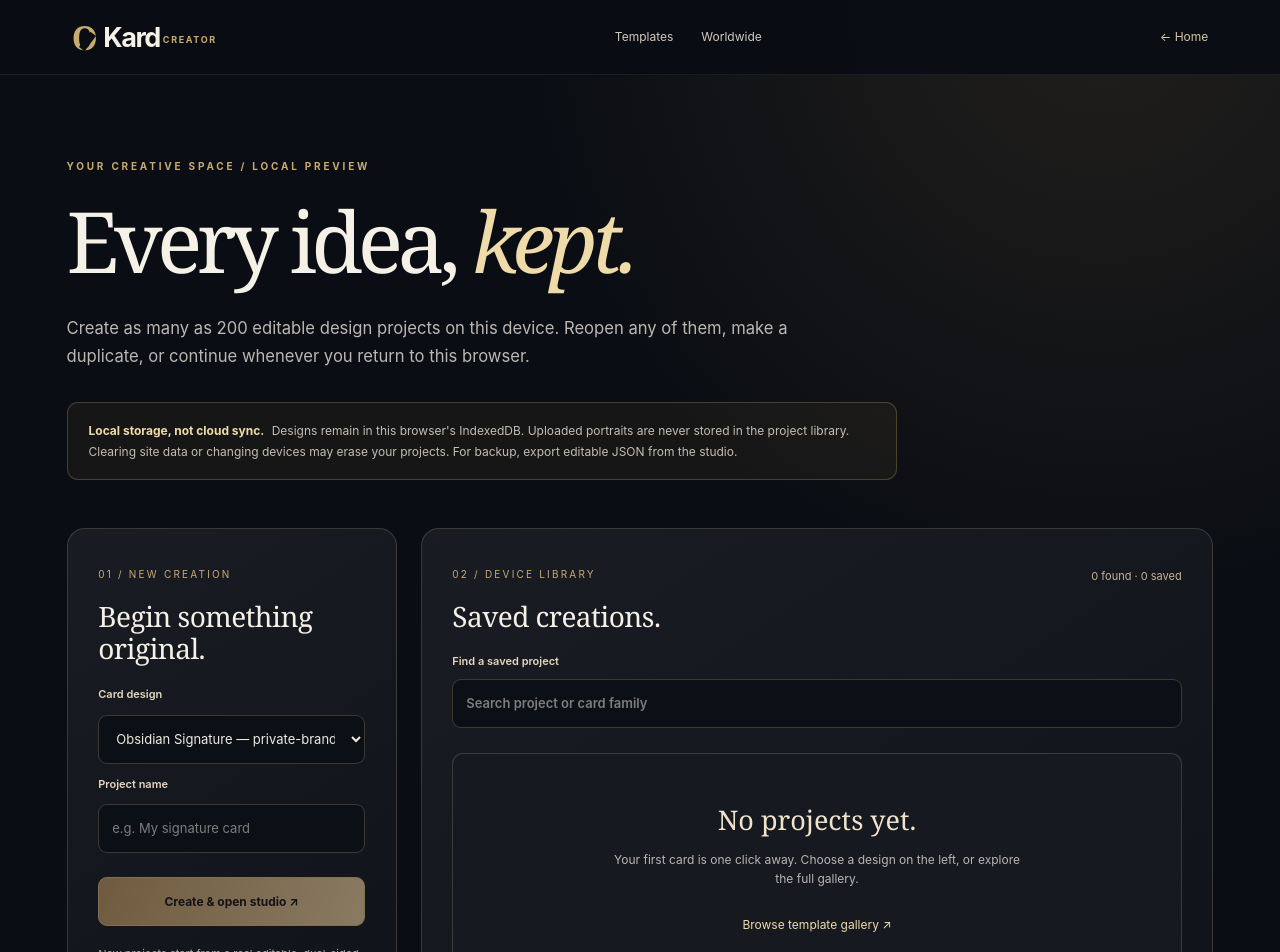
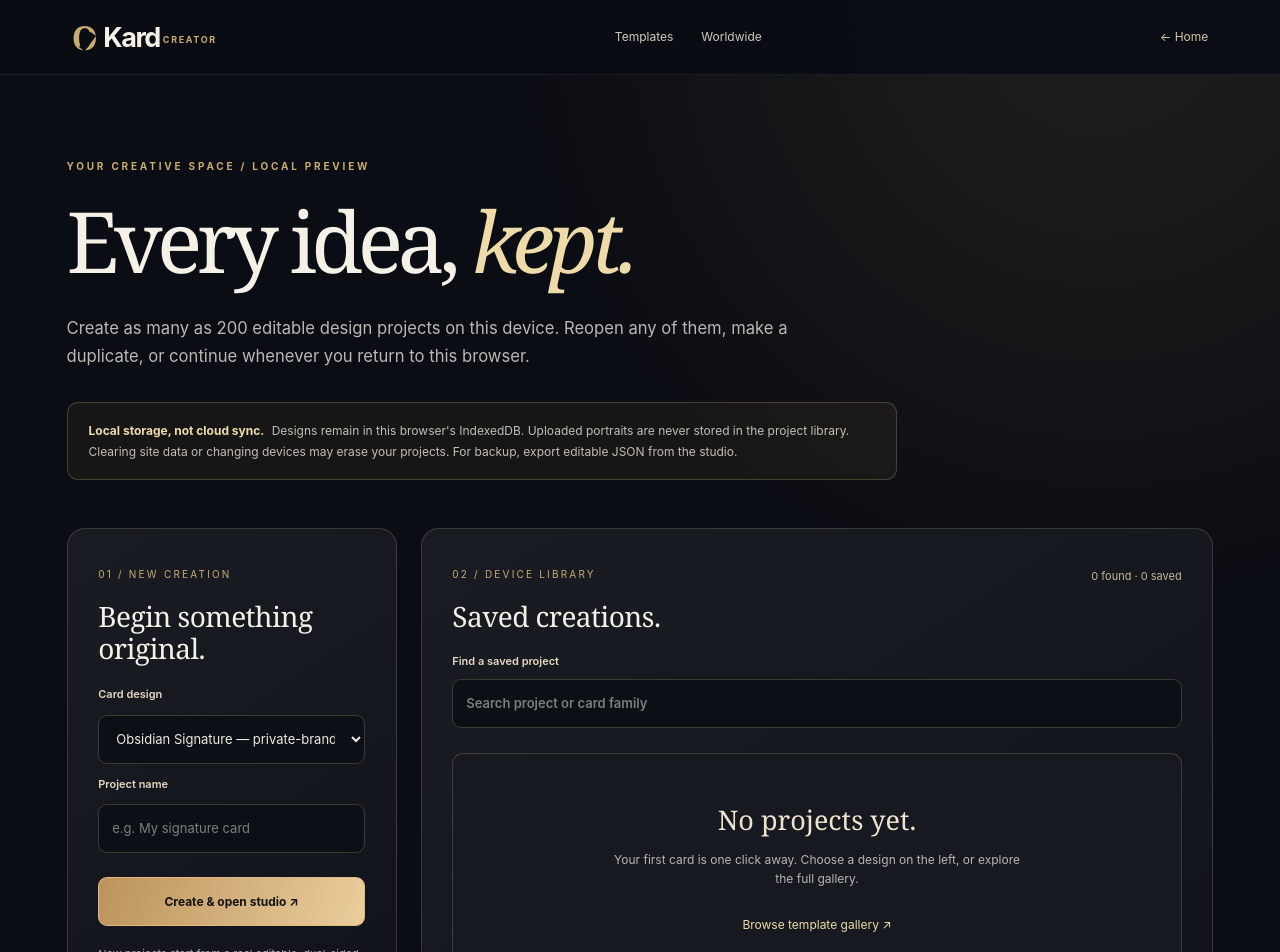
Before and after one commit to prince-web-beb/OKard, a SvelteKit app in the folder apps/web/: page /projects in a window 1280 px wide. Shown: the top 952 px of the page. Built offline with nearby package versions, Linux system fonts and the light colour scheme.

Commit message:
fix(projects): make browser repository initialization reactive so Create button enables after IndexedDB opens

```diff
--- a/apps/web/src/routes/projects/+page.svelte
+++ b/apps/web/src/routes/projects/+page.svelte
@@ -14,7 +14,7 @@
       id:t.id, label:t.name, family:'private-brand',
     })),
   ];
-  let repository: ProjectRepository | null = null;
+  let repository = $state.raw<ProjectRepository | null>(null);
   let loaded = $state(false);
   let busy = $state(false);
   let error = $state('');
```
